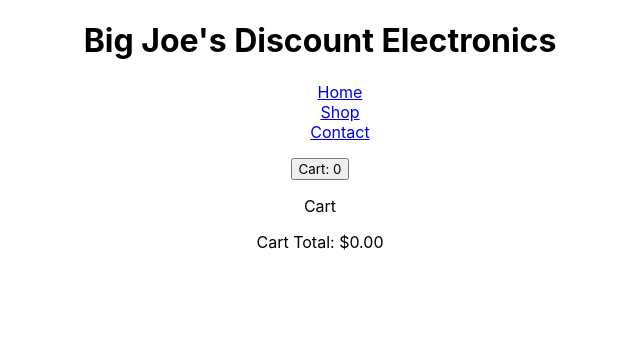
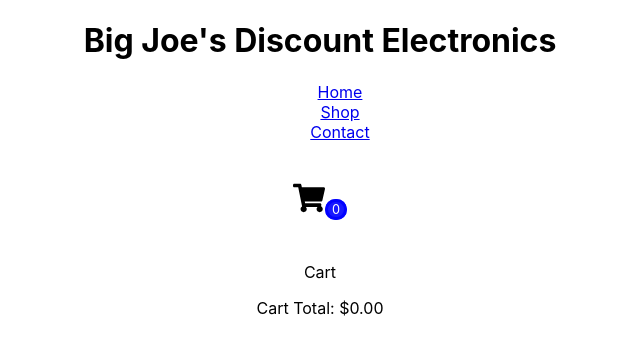
Before and after one commit to jandrews66/shopping-cart, a React (Vite) app: page /shop/cart in a window 1280 px wide. Shown: the top 354 px of the page, without its empty margins (320-960 px from the left). Built offline with nearby package versions, Linux system fonts and the light colour scheme.

Commit message:
Use styled-components to style buttons with CSS in JS.

```diff
--- a/package.json
+++ b/package.json
@@ -10,9 +10,12 @@
     "preview": "vite preview"
   },
   "dependencies": {
+    "@types/styled-components": "^5.1.34",
     "react": "^18.2.0",
     "react-dom": "^18.2.0",
-    "react-router-dom": "^6.22.0"
+    "react-icons": "^5.0.1",
+    "react-router-dom": "^6.22.0",
+    "styled-components": "^6.1.8"
   },
   "devDependencies": {
     "@types/react": "^18.2.43",
--- /dev/null
+++ b/src/components/Buttons.js
@@ -0,0 +1,30 @@
+import styled, { css } from 'styled-components';
+
+export const Button = styled.button`
+background: transparent;
+border-radius: 3px;
+border: 2px solid black;
+color: black;
+padding: 0.25em 1em;
+
+  ${(props) =>
+    props.highlight &&
+    css`
+      border: 3px solid #0000ffe7;
+      `}
+`;
+
+export const IconBtn = styled.button`
+background: transparent;
+border: none;
+margin: 0.5em 1em;
+padding: 0.25em 1em;
+font-size: 2em;
+
+${(props) =>
+  props.$cart &&
+  css`
+  background: transparent;
+  border: none;
+  `}
+`;
--- a/src/inputNum.jsx
+++ b/src/inputNum.jsx
@@ -1,5 +1,8 @@
 import { useState } from 'react';
 import { useOutletContext } from "react-router-dom";
+import { TiDelete } from "react-icons/ti";
+import styled, { css } from 'styled-components';
+import { IconBtn, Button } from './components/Buttons'
 
 //if InputNum is called from product, use the default props
 //true is Add to Cart, false is Update Cart and Remove Product
@@ -55,6 +58,11 @@ export const InputNum = ({product, amount = 1, showAdd = true }) => {
         }
 
 
+      const Container = styled.div`
+        text-align: center;
+      `
+
+
 
     return (
         <>
@@ -65,14 +73,18 @@ export const InputNum = ({product, amount = 1, showAdd = true }) => {
                 ></input>
             </label>
             {showAdd &&
-                <button onClick={(e) => addToCart(e)}>Add to Cart</button>
+                <Button onClick={(e) => addToCart(e)}>Add to Cart</Button>
 
             }
             {!showAdd &&
             //Show the update button when component is called from Cart
             <>
-                <button className={highlight ? "highlight" : null}onClick={(e) => updateCart(e)}>Update Cart</button>
-                <button onClick={(e) => removeProduct(e)}>Remove Product</button>
+                {/* <button className={highlight ? "highlight" : null} onClick={(e) => updateCart(e)}>Update Cart</button> */}
+                <Button
+                highlight={highlight}
+                onClick={(e) => updateCart(e)}>Update Cart
+                </Button>
+                <IconBtn type="button" onClick={(e) => removeProduct(e)}><TiDelete /></IconBtn>
             </>
             }
 
--- a/src/routes/cart.jsx
+++ b/src/routes/cart.jsx
@@ -1,6 +1,5 @@
 import { useOutletContext } from "react-router-dom";
 import { InputNum } from '../inputNum.jsx'
-import { useState } from 'react';
 
 
 const Cart = () => {
--- a/src/routes/root.jsx
+++ b/src/routes/root.jsx
@@ -1,6 +1,19 @@
 import {Outlet, Link } from "react-router-dom"
 import { useState } from 'react';
 import { useNavigate } from "react-router-dom";
+import { FaShoppingCart } from "react-icons/fa";
+import { IconBtn } from '../components/Buttons'
+import styled, { css } from 'styled-components';
+
+
+const CartCount = styled.span`
+  font-size: 0.4em; /* Adjust the font size as needed */
+  color: white;
+  background-color: #0000ffe7;
+  border: 3px solid #0000ffe7;
+  padding: 0 0.3em;
+  border-radius: 20px;
+  `;
 
 export default function Root() {
     const [cart, setCart] = useState([]);
@@ -25,7 +38,12 @@ export default function Root() {
                         <Link to={`contact`}>Contact</Link>
                     </li>
                 </ul>
-                <button onClick={handleClick}>Cart: {cart.length}</button>
+                <IconBtn
+                $cart
+                onClick={handleClick}>
+                <FaShoppingCart />
+                <CartCount>{cart.length}</CartCount>
+                </IconBtn>
             </nav>
             <div id="content">
                 <Outlet context={[cart, setCart]}/>
```
Also changed, not shown: 1 other file (tests, documents, lock files or other folders).
